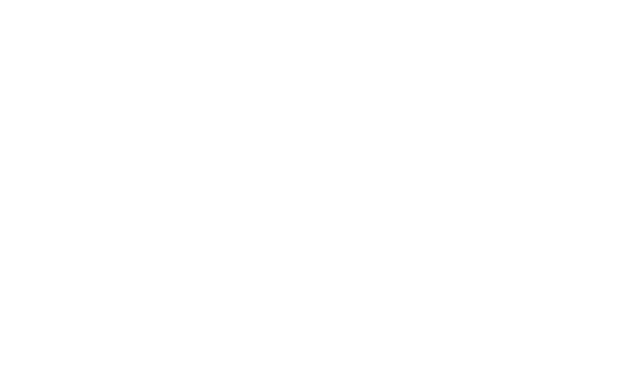
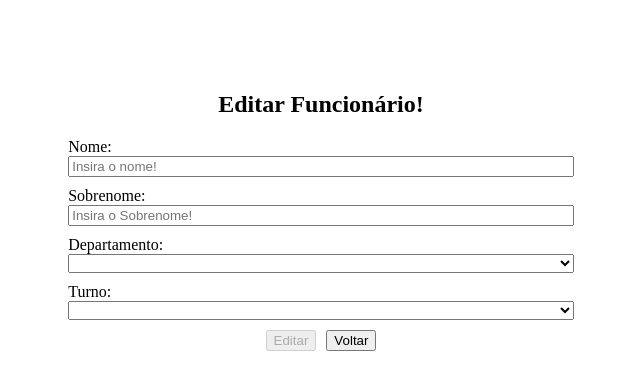
Before and after one commit to VictorOdarp/projeto-angular, an Angular app: page /editar/1 in a window 1280 px wide. Before the commit this address led to /. Shown: the top 390 px of the page, without its empty margins (319-959 px from the left). Built offline with nearby package versions, Linux system fonts and the light colour scheme; no server answers.

Commit message:
Tela cadastro finalizada, implementando tela de editar Funcionario

```diff
--- a/src/app/app.routes.ts
+++ b/src/app/app.routes.ts
@@ -2,8 +2,10 @@
 import { Routes } from '@angular/router';
 import { CadastroComponent } from './pages/cadastro/cadastro.component';
 import { HomeComponent } from './pages/home/home.component';
+import { EditarComponent } from './pages/editar/editar.component';
 
 export const routes: Routes = [
     {path: "cadastro", component: CadastroComponent},
-    {path: "", component: HomeComponent}
+    {path: "", component: HomeComponent},
+    {path: "editar/:id", component: EditarComponent}
 ];
--- a/src/app/componentes/funcionario-form/funcionario-form.component.html
+++ b/src/app/componentes/funcionario-form/funcionario-form.component.html
@@ -1,5 +1,5 @@
 <section>
-    <h1>Cadastrar Funcionário!</h1>
+    <h1>{{btnTitulo}}</h1>
 
     <form [formGroup]="funcionarioForm" (ngSubmit)="submit()" #formDit="ngForm">
 
@@ -34,7 +34,7 @@
         </div>
 
         <div class="btn__box">
-            <button type="submit">Cadastrar</button>
+            <button type="submit" [disabled]="!funcionarioForm.valid">{{btnAcao}}</button>
             <button [routerLink]="['/']" routerLinkActive="router-link-active" >Voltar</button>
         </div>
     </form>
--- a/src/app/componentes/funcionario-form/funcionario-form.component.ts
+++ b/src/app/componentes/funcionario-form/funcionario-form.component.ts
@@ -1,5 +1,5 @@
-import { Component, OnInit, Output } from '@angular/core';
-import { FormControl, FormGroup, FormsModule, ReactiveFormsModule } from '@angular/forms';
+import { Component, Input, input, OnInit, Output } from '@angular/core';
+import { FormControl, FormGroup, FormsModule, ReactiveFormsModule, Validators } from '@angular/forms';
 import { EventEmitter } from '@angular/core';
 import { Funcionario } from '../../models/Funcionarios';
 import { RouterModule } from '@angular/router';
@@ -14,6 +14,9 @@
 export class FuncionarioFormComponent implements OnInit{
 
   @Output() onSubmit = new EventEmitter<Funcionario>();
+  @Input() btnAcao!: string;
+  @Input() btnTitulo!: string;
+  @Input() dadosFuncionario: Funcionario | null = null;
 
   funcionarioForm!: FormGroup;
 
@@ -24,10 +27,10 @@
   ngOnInit(): void {
     this.funcionarioForm = new FormGroup({
       id: new FormControl(0),
-      name: new FormControl(""),
-      lastName: new FormControl(""),
-      departament: new FormControl(""),
-      bout: new FormControl(""),
+      name: new FormControl("", [Validators.required]),
+      lastName: new FormControl("", [Validators.required]),
+      departament: new FormControl("", [Validators.required]),
+      bout: new FormControl("", [Validators.required]),
       active: new FormControl(true),
       creationDate: new FormControl(new Date()),
       changeDate: new FormControl(new Date())
--- a/src/app/pages/cadastro/cadastro.component.html
+++ b/src/app/pages/cadastro/cadastro.component.html
@@ -1,3 +1,3 @@
 <div>
-    <app-funcionario-form (onSubmit)="createFuncionario($event)"></app-funcionario-form>
+    <app-funcionario-form [btnAcao]="btnAcao" [btnTitulo]="btnTitulo" (onSubmit)="createFuncionario($event)"></app-funcionario-form>
 </div>
--- a/src/app/pages/cadastro/cadastro.component.ts
+++ b/src/app/pages/cadastro/cadastro.component.ts
@@ -14,6 +14,9 @@
 })
 export class CadastroComponent {
 
+  btnAcao = "Cadastrar"
+  btnTitulo = "Cadastrar Funcionário!"
+
   constructor(private funcionarioService : FuncionarioService, private router: Router) {
 
   }
--- /dev/null
+++ b/src/app/pages/editar/editar.component.html
@@ -0,0 +1,3 @@
+<div>
+    <app-funcionario-form [btnAcao]="btnAcao" [btnTitulo]="btnTitulo" [dadosFuncionario]="funcionario"></app-funcionario-form>
+</div>
--- /dev/null
+++ b/src/app/pages/editar/editar.component.ts
@@ -0,0 +1,30 @@
+import { Component, OnInit } from '@angular/core';
+import { FuncionarioFormComponent } from '../../componentes/funcionario-form/funcionario-form.component';
+import { ActivatedRoute, RouterLink } from '@angular/router';
+import { Funcionario } from '../../models/Funcionarios';
+import { FuncionarioService } from '../../services/funcionario.service';
+
+@Component({
+  selector: 'app-editar',
+  standalone: true,
+  imports: [FuncionarioFormComponent, RouterLink],
+  templateUrl: './editar.component.html',
+  styleUrl: './editar.component.css'
+})
+export class EditarComponent implements OnInit {
+
+  btnAcao: string = "Editar";
+  btnTitulo: string = "Editar Funcionário!"
+  funcionario!: Funcionario;
+
+  constructor(private funcionarioService: FuncionarioService, private route: ActivatedRoute){}
+
+  ngOnInit(): void {
+    const id = Number(this.route.snapshot.paramMap.get('id'));
+
+    this.funcionarioService.GetFuncionario(id).subscribe((data) => {
+      this.funcionario = data.data;
+      console.log(data)
+    })
+  }
+}
--- a/src/app/pages/home/home.component.html
+++ b/src/app/pages/home/home.component.html
@@ -29,7 +29,7 @@
             <td>{{funcionario.lastName}}</td>
             <td>{{funcionario.departament}}</td>
             <td>
-                <button class="botao__editar">Editar</button>
+                <button class="botao__editar" [routerLink]="['/editar', funcionario.id]" routerLinkActive="router-link-active" >Editar</button>
                 <button class="botao__detalhes">Detalhes</button>
             </td>
             <td>
--- a/src/app/services/funcionario.service.ts
+++ b/src/app/services/funcionario.service.ts
@@ -20,4 +20,8 @@
   CreateFuncionario(funcionario: Funcionario) : Observable<Response<Funcionario[]>> {
     return this.http.post<Response<Funcionario[]>>(`${this.apiUrl}`, funcionario);
   }
+
+  GetFuncionario(id : number) : Observable<Response<Funcionario>> {
+    return this.http.get<Response<Funcionario>>(`${this.apiUrl}/${id}`);
+  }
 }
```
Also changed, not shown: src/app/pages/editar/editar.component.css (added), 1 other file (tests, documents, lock files or other folders).
